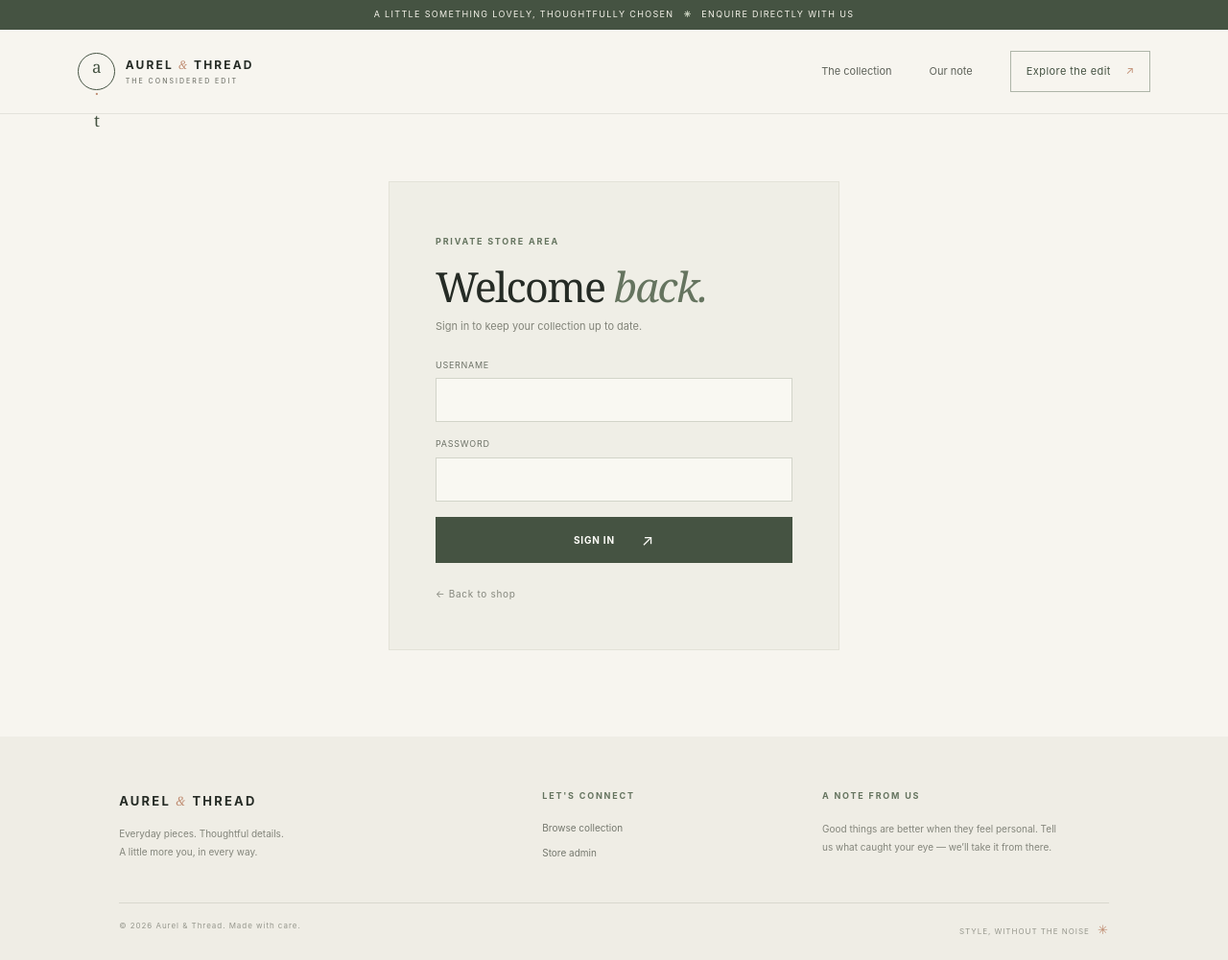
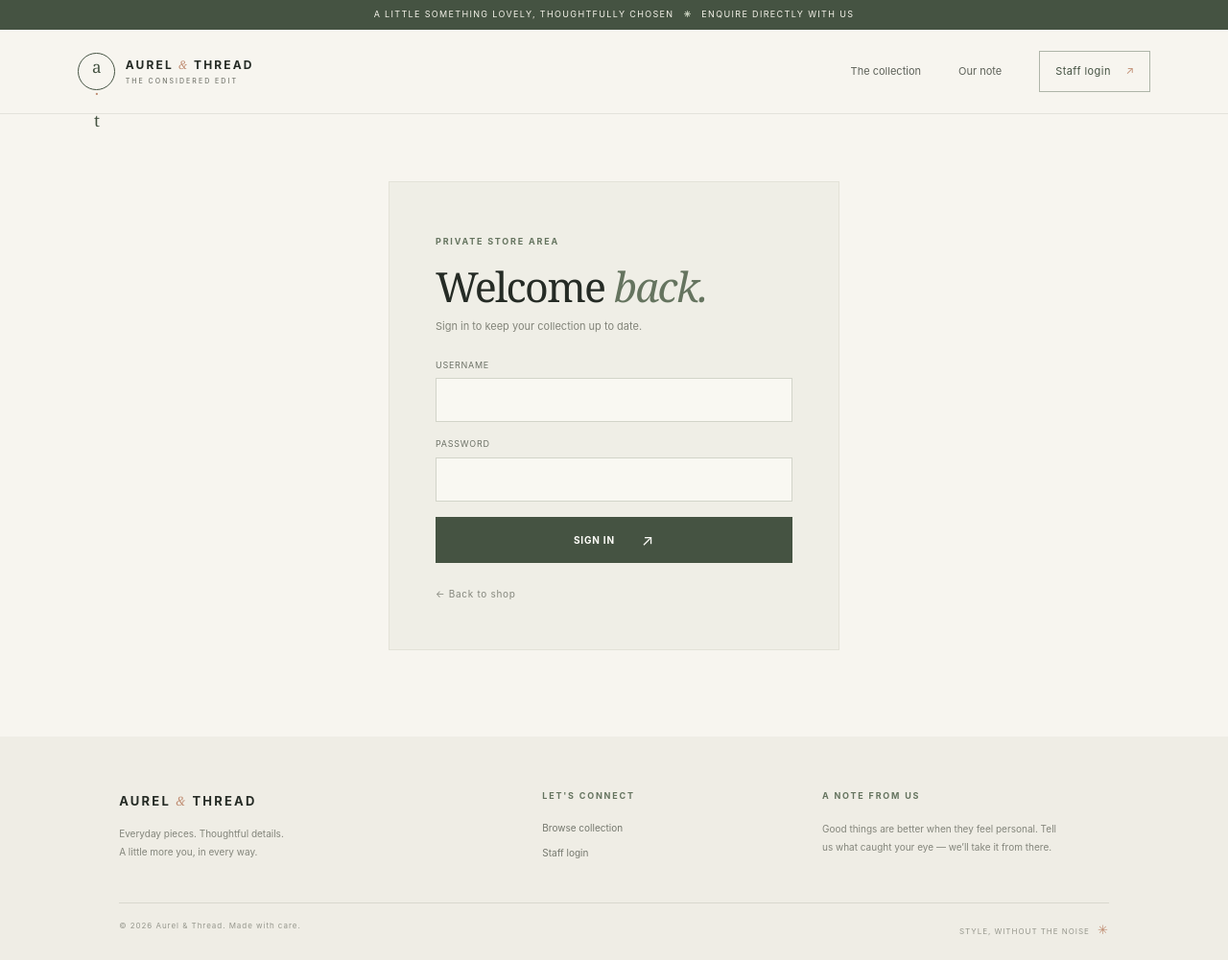
Before and after one commit to nizzzu666/testrepo, a Flask app: a page that uses templates/base.html in a window 1280 px wide. Shown: the whole page at 96% size. Run offline with Flask 3, Linux system fonts and the light colour scheme; some libraries are stand-ins or nearby versions.

Commit message:
Add role-based store portal: templates/base.html

```diff
--- a/templates/base.html
+++ b/templates/base.html
@@ -11,12 +11,14 @@
 <div class="announcement">A little something lovely, thoughtfully chosen <b>✳</b> Enquire directly with us</div>
 <header class="site-header"><a class="brand" href="{{ url_for('home') }}"><span class="brand-mark">a<span>·</span>t</span><span class="brand-name">AUREL <i>&</i> THREAD<small>THE CONSIDERED EDIT</small></span></a>
 <button class="menu-toggle" type="button" aria-expanded="false" aria-controls="main-nav" aria-label="Toggle navigation"><span></span><span></span></button>
-<nav class="main-nav" id="main-nav"><a href="{{ url_for('home') }}#collection">The collection</a><a href="{{ url_for('home') }}#our-note">Our note</a><a class="nav-contact" href="{{ url_for('home') }}#collection">Explore the edit <span>↗</span></a></nav></header>
+<nav class="main-nav" id="main-nav"><a href="{{ url_for('home') }}#collection">The collection</a><a href="{{ url_for('home') }}#our-note">Our note</a>
+{% if current_user() %}<a class="nav-contact" href="{{ url_for('superadmin_dashboard') if current_user()['role']=='superadmin' else url_for('admin_dashboard') }}">Dashboard ↗</a><form method="post" action="{{ url_for('logout') }}" class="nav-logout"><input type="hidden" name="csrf_token" value="{{ csrf_token() }}"><button type="submit">Sign out</button></form>
+{% else %}<a class="nav-contact" href="{{ url_for('login_page') }}">Staff login <span>↗</span></a>{% endif %}</nav></header>
 {% with messages=get_flashed_messages(with_categories=true) %}{% if messages %}<div class="flash-wrap" role="status">{% for category,message in messages %}<div class="flash flash-{{ category }}">{{ message }}</div>{% endfor %}</div>{% endif %}{% endwith %}
 <main>{% block content %}{% endblock %}</main>
 <footer class="site-footer" id="our-note"><div class="footer-top">
 <div><a class="footer-brand" href="{{ url_for('home') }}">AUREL <i>&</i> THREAD</a><p>Everyday pieces. Thoughtful details.<br>A little more you, in every way.</p></div>
-<div class="footer-links"><span class="eyebrow">LET'S CONNECT</span><a href="{{ url_for('home') }}#collection">Browse collection</a><a href="{{ url_for('admin_login') }}">Store admin</a></div>
+<div class="footer-links"><span class="eyebrow">LET'S CONNECT</span><a href="{{ url_for('home') }}#collection">Browse collection</a>{% if current_user() %}<a href="{{ url_for('admin_dashboard') }}">Store dashboard</a>{% else %}<a href="{{ url_for('login_page') }}">Staff login</a>{% endif %}</div>
 <div class="footer-note"><span class="eyebrow">A NOTE FROM US</span><p>Good things are better when they feel personal. Tell us what caught your eye — we’ll take it from there.</p></div></div>
 <div class="footer-bottom"><span>© 2026 Aurel & Thread. Made with care.</span><span>STYLE, WITHOUT THE NOISE <b>✳</b></span></div></footer>
 </body></html>
```
